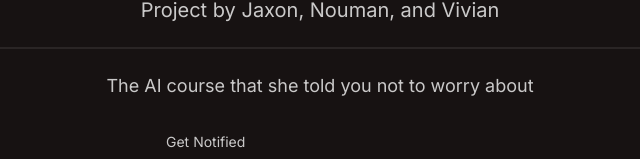
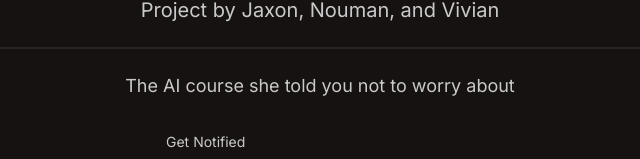
Before and after one commit to viviantang20/4990-project, a Next.js app: page / in a window 1280 px wide. Shown: the part 338-497 px from the top of the page, without its empty margins (320-960 px from the left). Built offline with nearby package versions, Linux system fonts and the light colour scheme.

Commit message:
fix typo

```diff
--- a/app/page.js
+++ b/app/page.js
@@ -8,7 +8,7 @@ export default function Home() {
                 </h2>
                 <div className="divider"></div>
                 <h2 className="text-lg">
-                    The AI course that she told you not to worry about
+                    The AI course she told you not to worry about
                 </h2>
                 <div className="form-control mt-6">
                     <label class="label">
```
